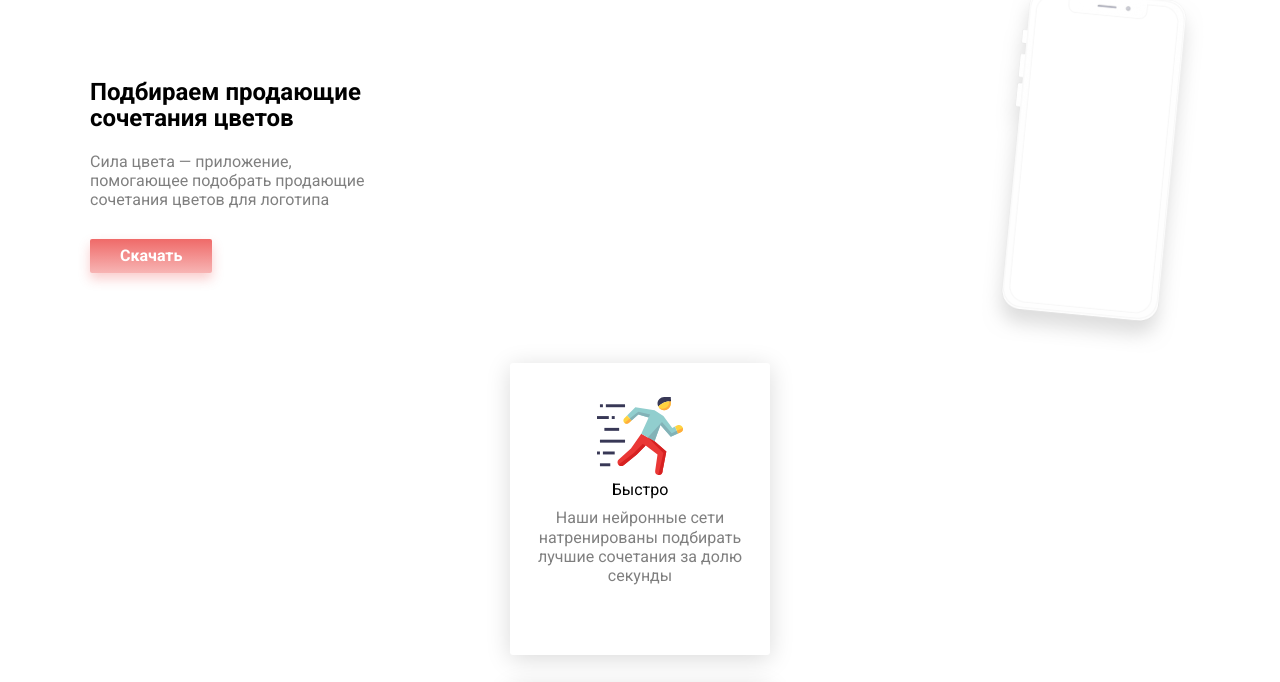
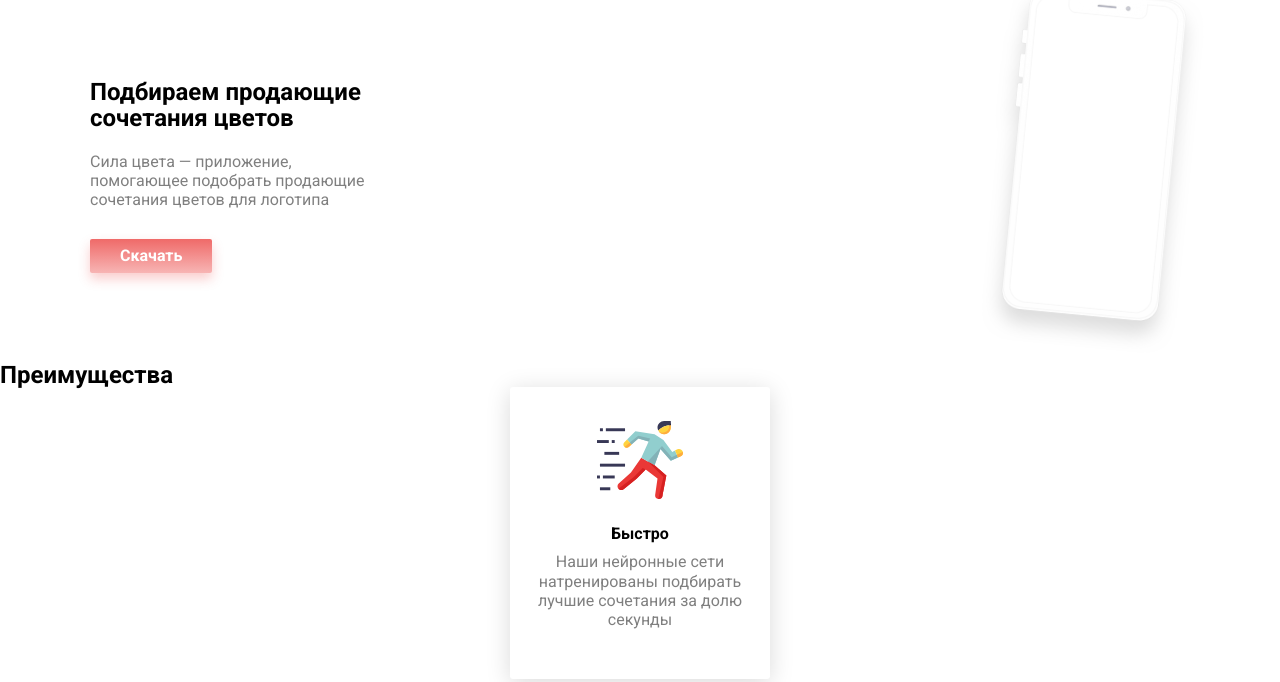
Before and after one commit to evgeny-matveev/HSE-responsive-landing, a plain HTML site: page index.html in a window 1280 px wide. Shown: the part 90-772 px from the top of the page. Drawn offline with Linux system fonts and the light colour scheme.

Commit message:
Добавили подзаголовок и отрефакторили код

```diff
--- a/index.html
+++ b/index.html
@@ -21,9 +21,10 @@
     <a href="#">Скачать</a>
   </section>
   <section class="keypoints">
+    <h2>Преимущества</h2>
     <article>
       <img src="img/fast.svg" alt="fast-icon">
-      <h2>Быстро</h2>
+      <h3>Быстро</h3>
       <p>Наши нейронные сети натренированы подбирать лучшие сочетания за долю секунды</p>
     </article>
     <article>
--- a/style/layout.css
+++ b/style/layout.css
@@ -5,6 +5,12 @@
 body {
   -webkit-font-smoothing: antialiased;
   -moz-osx-font-smoothing: grayscale;
+}
+
+h2 {
+  font-family: 'Roboto', sans-serif;
+  font-size: 24px;
+  font-weight: 700;
 }
 
 header nav {
@@ -59,6 +65,10 @@ header nav {
   padding-top: 90px;
 }
 
+.keypoints h2 {
+  display: none;
+}
+
 .keypoints article {
   width: 260px;
   height: 292px;
@@ -108,12 +118,6 @@ header nav {
   background-color: rgba(56, 56, 86, 1);
 
   align-items: center;
-}
-
-.reviews h2 {
-  font-family: 'Roboto', sans-serif;
-  font-size: 24px;
-  font-weight: 700;
 }
 
 blockquote:first-of-type {
@@ -183,9 +187,6 @@ blockquote::before {
   margin-bottom: 30px;
 
   text-align: center;
-
-  font-size: 24px;
-  font-weight: bold;
 }
 
 .price-item {
--- a/style/responsive.css
+++ b/style/responsive.css
@@ -28,4 +28,16 @@
     background-image: url(../img/phone.png);
     background-size: cover;
   }
+  .keypoints h2 {
+    display: block;
+  }
 }
+
+
+
+
+
+
+
+
+/* EOL */
```
